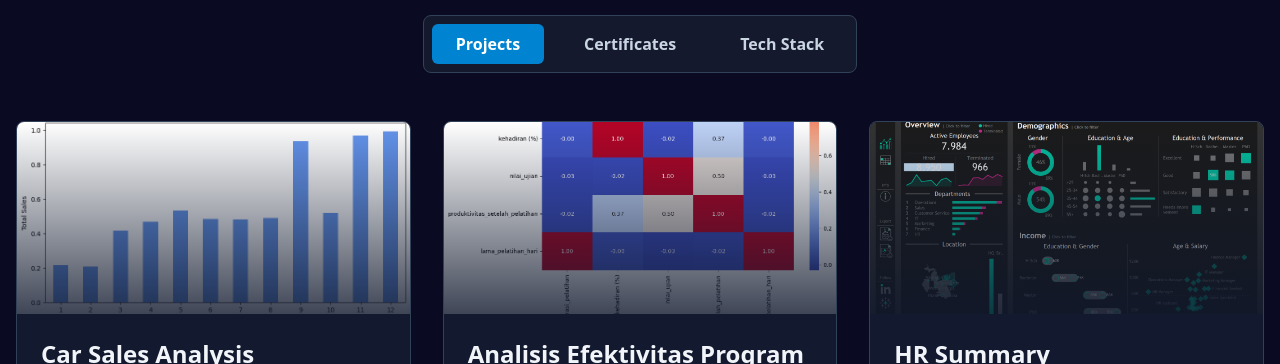
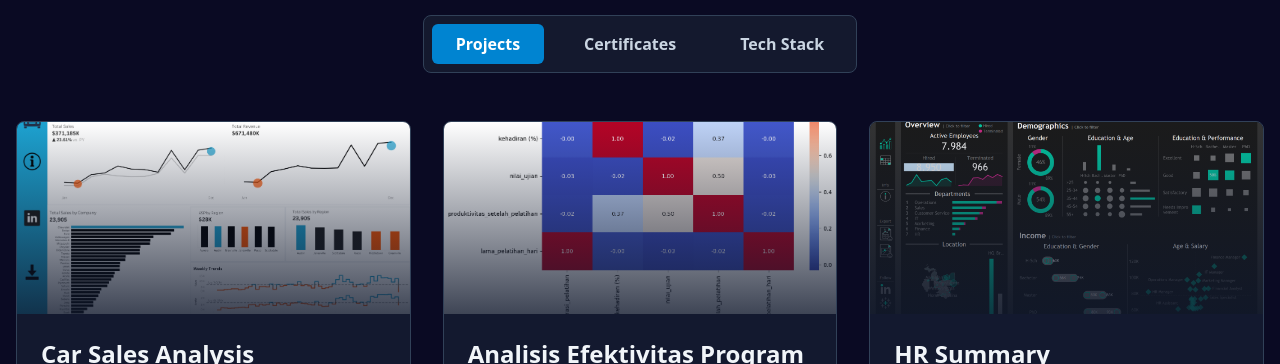
Before and after one commit to dikcoding/my-portofolio, a React (Vite) app: page / in a window 1280 px wide. Shown: the part 3020-3384 px from the top of the page. Built offline with nearby package versions, Linux system fonts and the light colour scheme.

Commit message:
feat: update project

```diff
--- a/src/components/Portofolio.jsx
+++ b/src/components/Portofolio.jsx
@@ -28,7 +28,7 @@ const projects = [
     title: "Car Sales Analysis",
     description:
       "Proyek ini bertujuan untuk menganalisis data historis penjualan mobil dari berbagai wilayah dan produsen.Analisis dilakukan untuk memahami tren pasar otomotif, mengidentifikasi model terlaris, menganalisis pola musiman, serta mendukung peramalan penjualan masa depan. Hasil analisis diharapkan menjadi dasar pengambilan keputusan strategis dalam pemasaran, manajemen stok, dan investasi.",
-    imageUrl: "/bar_car_sales.png",
+    imageUrl: "/dashboard_car_sales.png",
     liveDemoUrl: "https://github.com/dikcoding/car_sales_anlysis",
   },
   {
--- a/src/components/pages/DetailProject.jsx
+++ b/src/components/pages/DetailProject.jsx
@@ -23,8 +23,10 @@ const allProjectsData = {
       "Feature engineering seperti ekstraksi sales_month & sales_year serta segmentasi pendapatan.",
       "Visualisasi data berupa line chart, bar chart, donut chart, dan scatter plot untuk kebutuhan reporting.",
     ],
+    liveDemoUrl:
+      "https://public.tableau.com/app/profile/andika.fadilla.siagian/viz/car_sales_dashboard_17632894277570/Dashboard",
     githubUrl: "https://github.com/dikcoding/car_sales_anlysis",
-    imageUrl: "/bar_car_sales.png",
+    imageUrl: "/dashboard_car_sales.png",
   },
   bbpvp_analyst: {
     title: "Analisis Efektivitas Program Pelatihan Vokasi BBPVP Medan",
```
Also changed, not shown: public/dashboard_car_sales.png (added).
